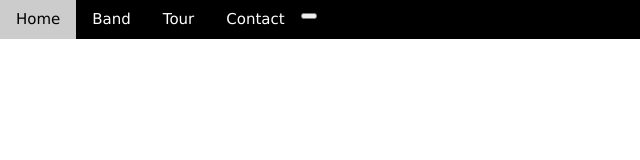
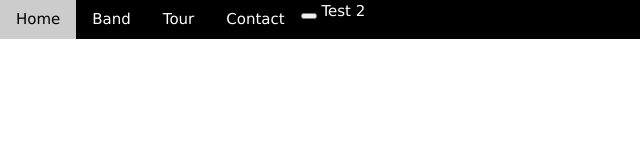
Before and after one commit to sreeshdev/BMS, a plain HTML site: page index1.html in a window 1280 px wide. Shown: the full height of the page, 0-640 px from the left. Drawn offline with nearby package versions, Linux system fonts and the light colour scheme.

Commit message:
Testing2 1st commit

```diff
--- a/index1.html
+++ b/index1.html
@@ -10,6 +10,7 @@
       <a href="#tour" class="w3-button w3-bar-item">Tour</a>
       <a href="#contact" class="w3-button w3-bar-item">Contact</a>
       <button></button>
+      <a>Test 2</a>
     </nav>
   </body>
 </html>
```
